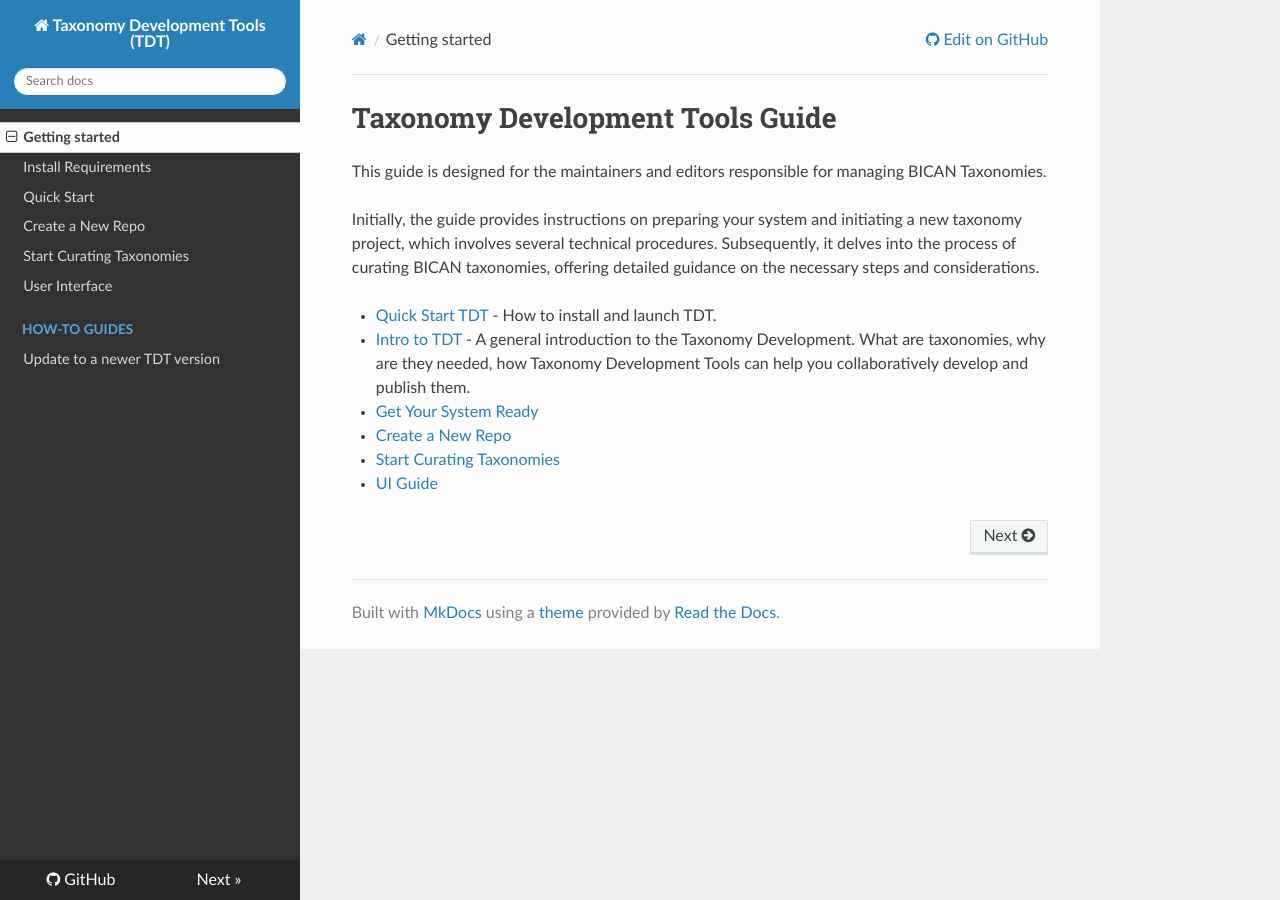
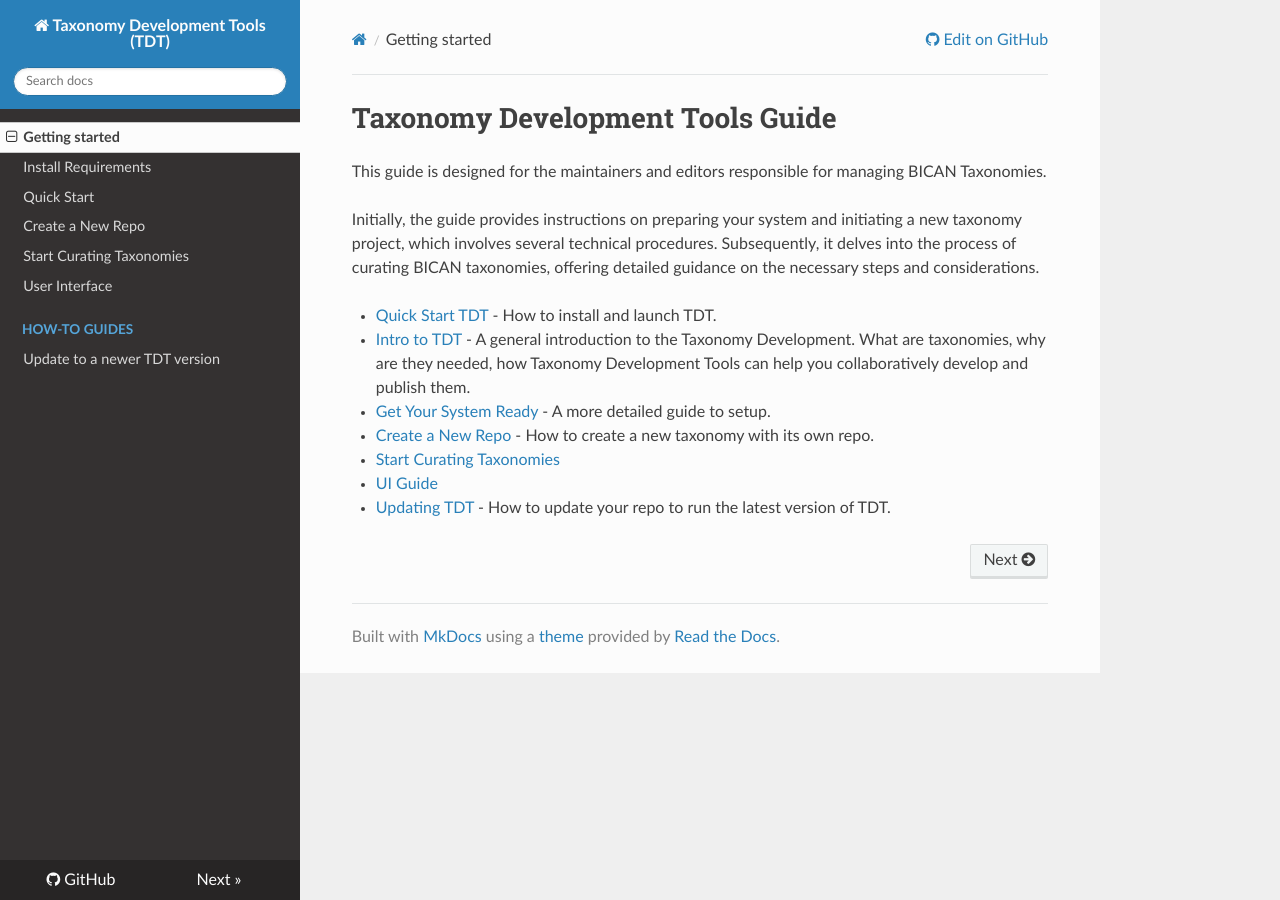
Before and after one commit to brain-bican/taxonomy-development-tools, an MkDocs documentation site: the page built from docs/index.md, in a window 1280 px wide. Built offline with MkDocs 1.6.1, drawn with Linux system fonts in a browser that asks for light colours; nearby versions of some CDN libraries.

Commit message:
Update index.md
More descriptive text.

```diff
--- a/docs/index.md
+++ b/docs/index.md
@@ -7,7 +7,8 @@
 
 - [Quick Start TDT](QuickStart.md) - How to install and launch TDT.
 - [Intro to TDT](Intro_to_TDT.md) - A general introduction to the Taxonomy Development. What are taxonomies, why are they needed, how Taxonomy Development Tools can help you collaboratively develop and publish them.
-- [Get Your System Ready](Build.md)
-- [Create a New Repo](NewRepo.md)
+- [Get Your System Ready](Build.md) - A more detailed guide to setup.
+- [Create a New Repo](NewRepo.md) - How to create a new taxonomy with its own repo.
 - [Start Curating Taxonomies](Curation.md)
 - [UI Guide](UserInterface.md)
+- [Updating TDT](Update.md) - How to update your repo to run the latest version of TDT.
```
